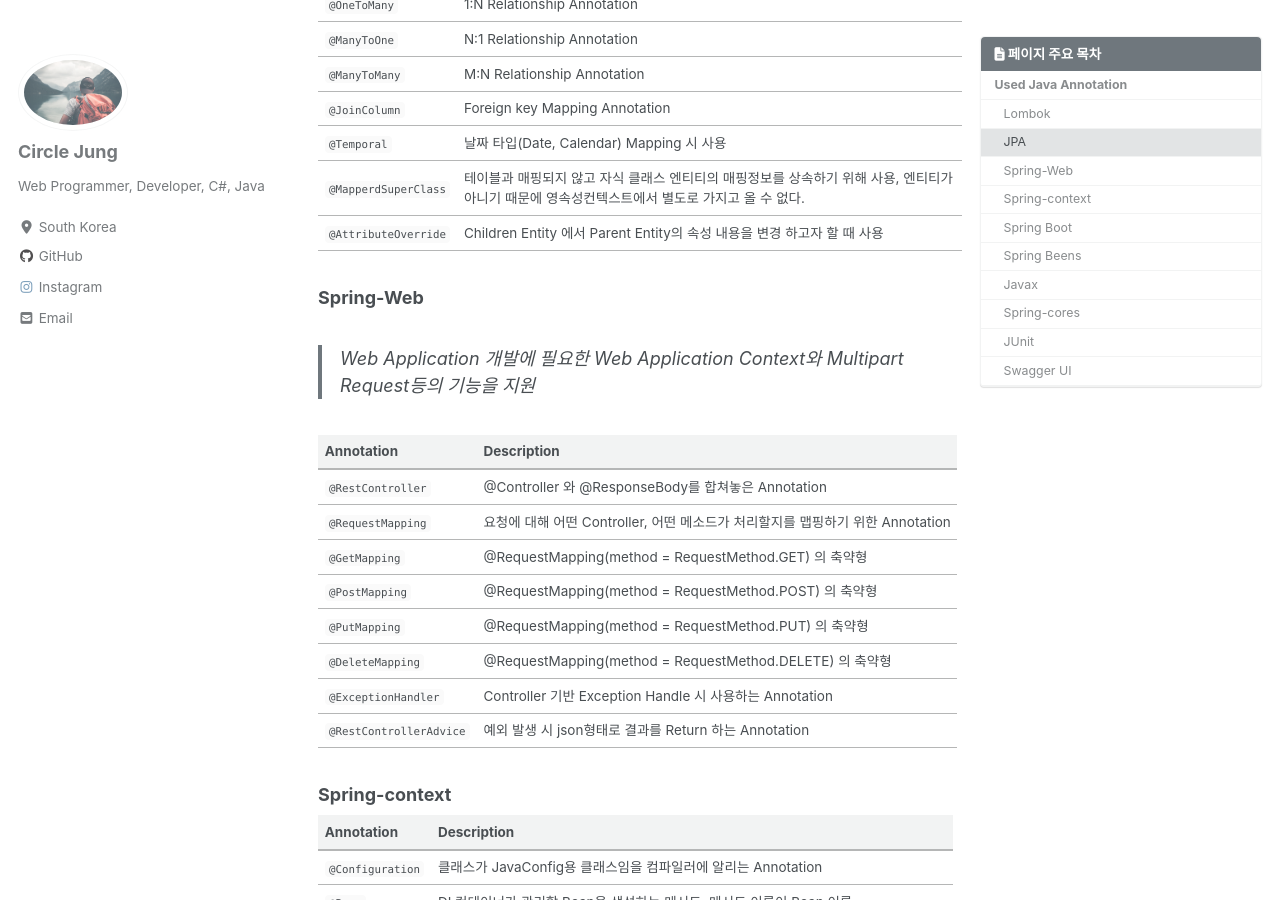
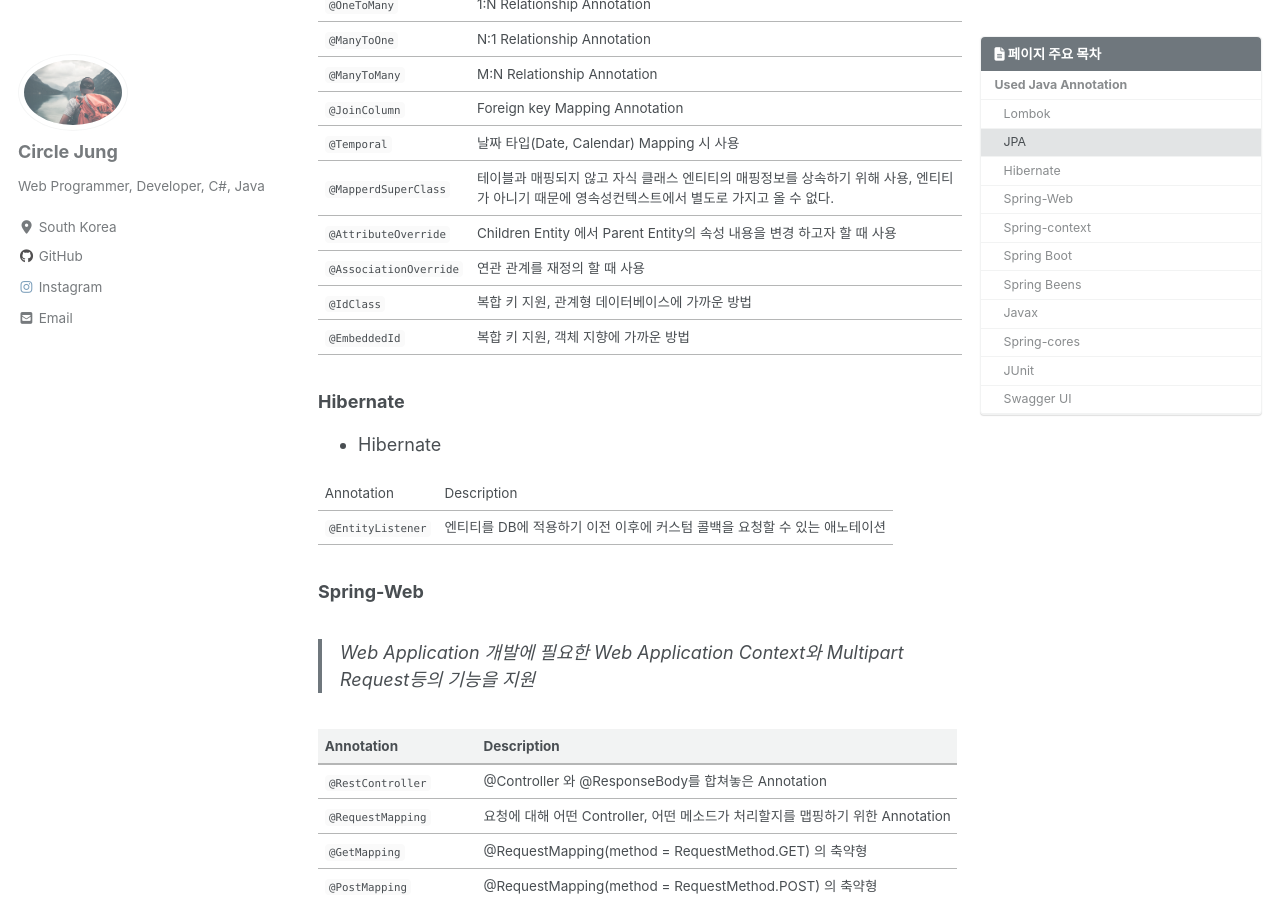
Before and after one commit to jwh0124/jwh0124.github.io, a Jekyll site: the page built from _posts/2019-12-10-annotation_java.md, in a window 1280 px wide and 900 px high, scrolled down 1329 px. Built offline with Jekyll 4.4.1, drawn with Linux system fonts in a browser that asks for light colours; cached includes are drawn as plain includes; nearby versions of some CDN libraries; comment, search, counter and statistics services are not loaded.

Commit message:
+ jpa study join

```diff
--- a/_posts/2019-12-10-annotation_java.md
+++ b/_posts/2019-12-10-annotation_java.md
@@ -53,6 +53,16 @@ late_modified_at: 2019-12-10T23:00:00
 | `@Temporal` | 날짜 타입(Date, Calendar) Mapping 시 사용 |
 | `@MapperdSuperClass` | 테이블과 매핑되지 않고 자식 클래스 엔티티의 매핑정보를 상속하기 위해 사용, 엔티티가 아니기 때문에 영속성컨텍스트에서 별도로 가지고 올 수 없다. |
 | `@AttributeOverride` | Children Entity 에서 Parent Entity의 속성 내용을 변경 하고자 할 때 사용 |
+| `@AssociationOverride` | 연관 관계를 재정의 할 때 사용 |
+| `@IdClass` | 복합 키 지원, 관계형 데이터베이스에 가까운 방법 |
+| `@EmbeddedId` | 복합 키 지원, 객체 지향에 가까운 방법 |
+
+### Hibernate ###
+
+* Hibernate
+
+| Annotation | Description |
+| `@EntityListener` | 엔티티를 DB에 적용하기 이전 이후에 커스텀 콜백을 요청할 수 있는 애노테이션 |
 
 ### Spring-Web ###
 
```
Also changed, not shown: _posts/2020-01-16-jpa.md (+2 -0 lines), _posts/2020-05-09-development_tip.md (+3 -0 lines).
